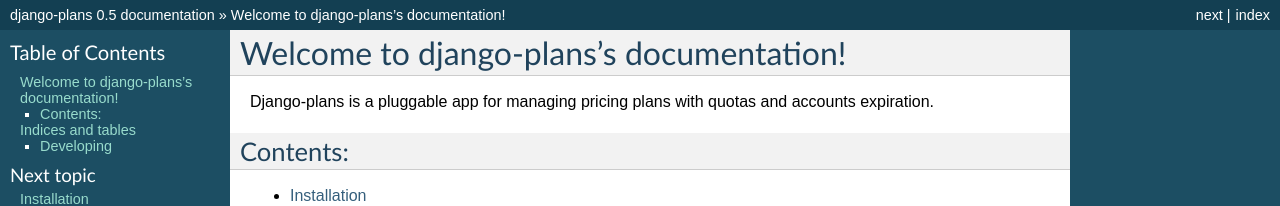
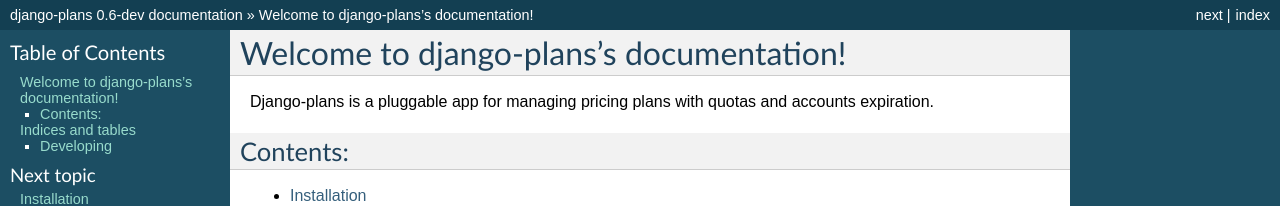
Before and after one commit to django-getpaid/django-plans, a Sphinx documentation site: the page built from docs/source/index.rst, in a window 1280 px wide and 900 px high. Shown: the top 206 px of the window. Built offline with Sphinx 7.4.7, drawn with Linux system fonts in a browser that asks for light colours; some of the changed text lies outside the part shown.

Commit message:
Bumping docs version

```diff
--- a/docs/source/conf.py
+++ b/docs/source/conf.py
@@ -70,9 +70,9 @@
 # built documents.
 #
 # The short X.Y version.
-version = '0.5'
+version = '0.6-dev'
 # The full version, including alpha/beta/rc tags.
-release = '0.5'
+release = '0.6-dev'
 
 # The language for content autogenerated by Sphinx. Refer to documentation
 # for a list of supported languages.
```
